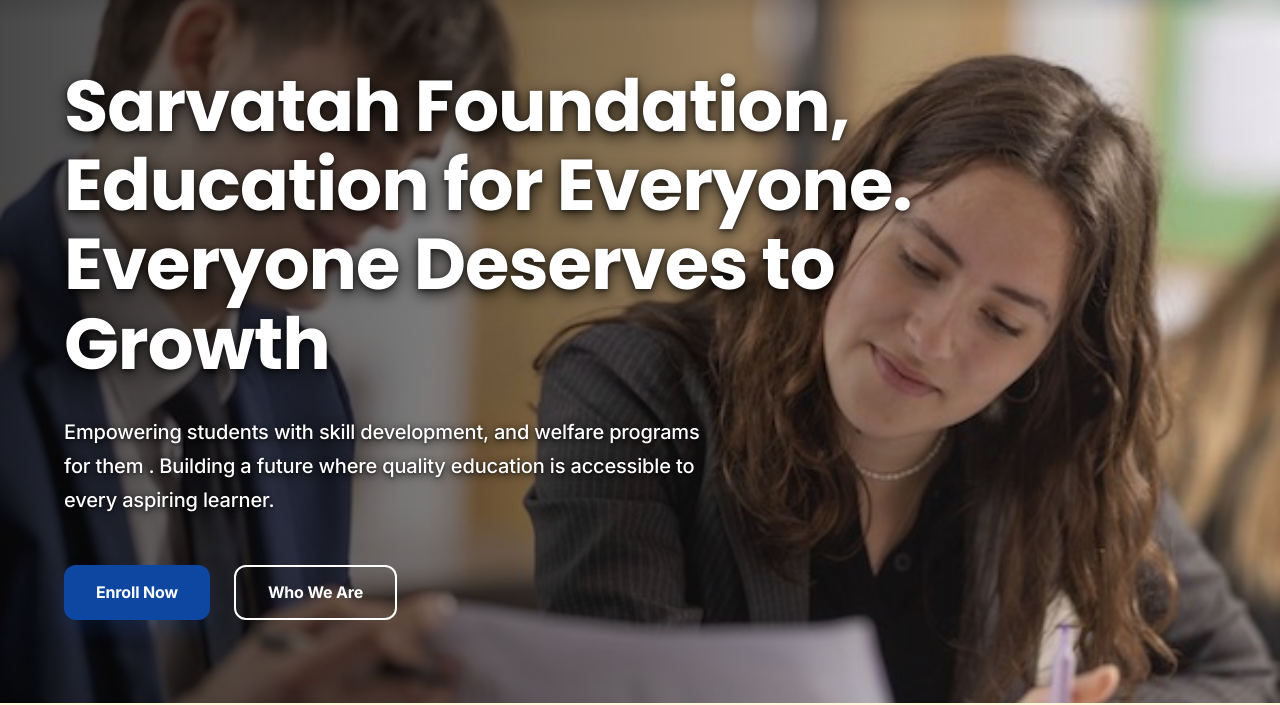
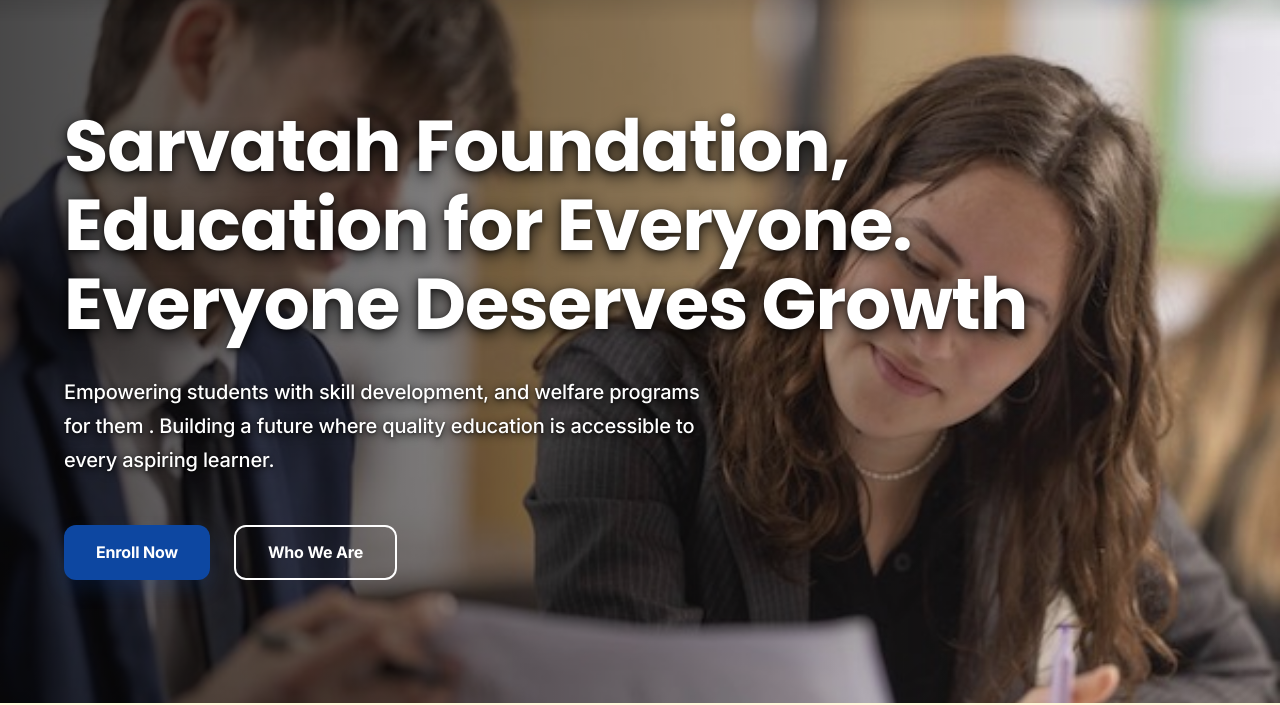
Before and after one commit to tejas140905/tejas140905.github.io, a website: page index.html in a window 1280 px wide. Shown: the part 97-802 px from the top of the page. Drawn offline with Linux system fonts and the light colour scheme.

Commit message:
Render H1 on two lines and update typing text to 'Everyone Deserves Growth'

```diff
--- a/index.html
+++ b/index.html
@@ -43,7 +43,8 @@
             <div class="hero-overlay"></div>
             <div class="container">
                 <div class="hero-content">
-                    <h1 id="typing-h1">Sarvatah Foundation, Education for Everyone. Everyone Deserves to Growth</h1>
+                    <h1 id="typing-h1">Sarvatah Foundation, Education for Everyone.
+ Everyone Deserves Growth</h1>
                     <p class="hero-subtext">Empowering students with skill development, and welfare programs for them . Building a future where quality education is accessible to every aspiring learner.</p>
                     <div class="hero-actions">
                         <a href="https://wa.me/917219393556" target="_blank" class="btn btn-primary">Enroll Now</a>
--- a/script.js
+++ b/script.js
@@ -102,7 +102,7 @@ const newsletterHandler = () => {
 
 // Typing Effect
 const typeEffect = () => {
-    const text = "Sarvatah Foundation, Education for Everyone. Everyone Deserves to Growth";
+    const text = "Sarvatah Foundation, Education for Everyone.\n Everyone Deserves Growth";
     const h1 = document.getElementById('typing-h1');
     let i = 0;
     let isDeleting = false;
--- a/styles.css
+++ b/styles.css
@@ -336,6 +336,10 @@ p {
     text-shadow: 0 4px 15px rgba(0, 0, 0, 0.8), 0 2px 4px rgba(0, 0, 0, 0.5);
     color: #fff;
     display: inline-block;
+}
+
+#typing-h1 {
+    white-space: pre-line;
 }
 
 /* @keyframes blink {
```
